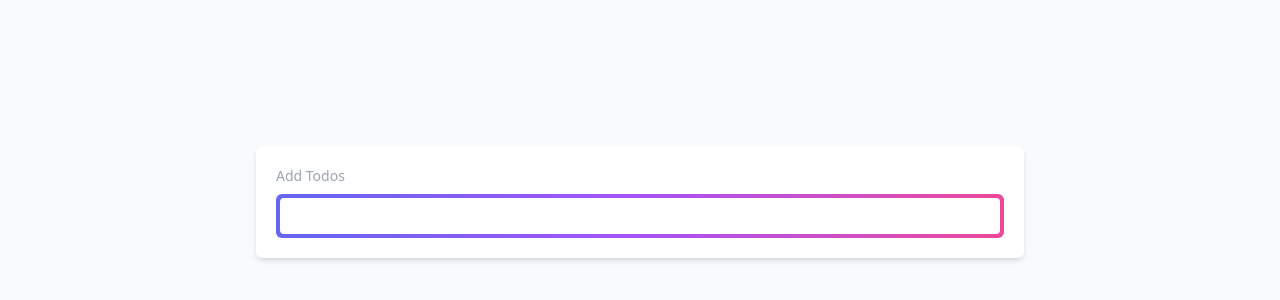
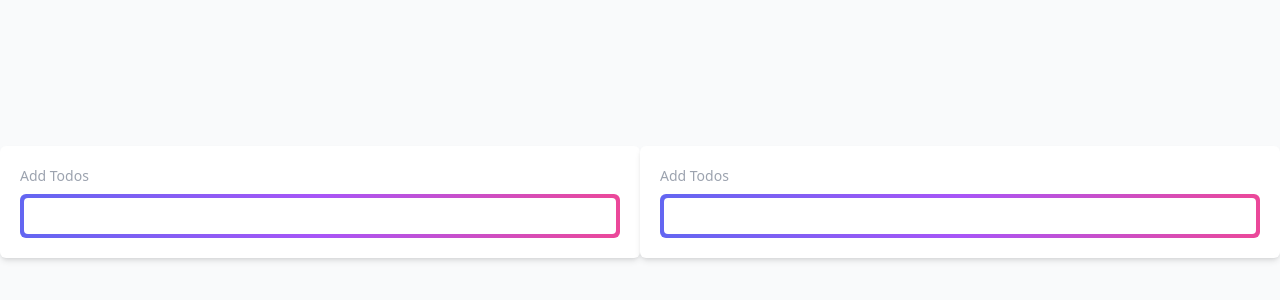
Before and after one commit to mir-hussain/basic-todo-react-typescript, a React (Create React App) app: page / in a window 1280 px wide. Shown: the part 198-498 px from the top of the page. Built offline with nearby package versions, Linux system fonts and the light colour scheme.

Commit message:
sub section added

```diff
--- a/src/App.tsx
+++ b/src/App.tsx
@@ -1,10 +1,12 @@
 import React from "react";
+import AddTodo from "./components/AddTodo";
+import Todo from "./components/Todo";
 import Todos from "./components/Todos";
 
 function App() {
   return (
     <div className='bg-gray-50 h-screen flex items-center justify-center  '>
-      <Todos />
+      <Todo />
     </div>
   );
 }
--- /dev/null
+++ b/src/components/AddTodo.tsx
@@ -0,0 +1,17 @@
+import React from "react";
+
+const AddTodo = () => {
+  return (
+    <div className='bg-white p-5 rounded-md shadow-md w-full max-w-3xl'>
+      <p className='mb-2 text-gray-400 text-sm'>Add Todos</p>
+      <div className='bg-gradient-to-r h-11 w-full from-indigo-500 via-purple-500 to-pink-500 p-1 rounded-md inset-0 '>
+        <input
+          className='h-full w-full rounded outline-none border-none p-2'
+          type='text'
+        />
+      </div>
+    </div>
+  );
+};
+
+export default AddTodo;
--- /dev/null
+++ b/src/components/Todo.tsx
@@ -0,0 +1,14 @@
+import React from "react";
+import AddTodo from "./AddTodo";
+import Todos from "./Todos";
+
+const Todo = () => {
+  return (
+    <>
+      <AddTodo />
+      <Todos />
+    </>
+  );
+};
+
+export default Todo;
```
